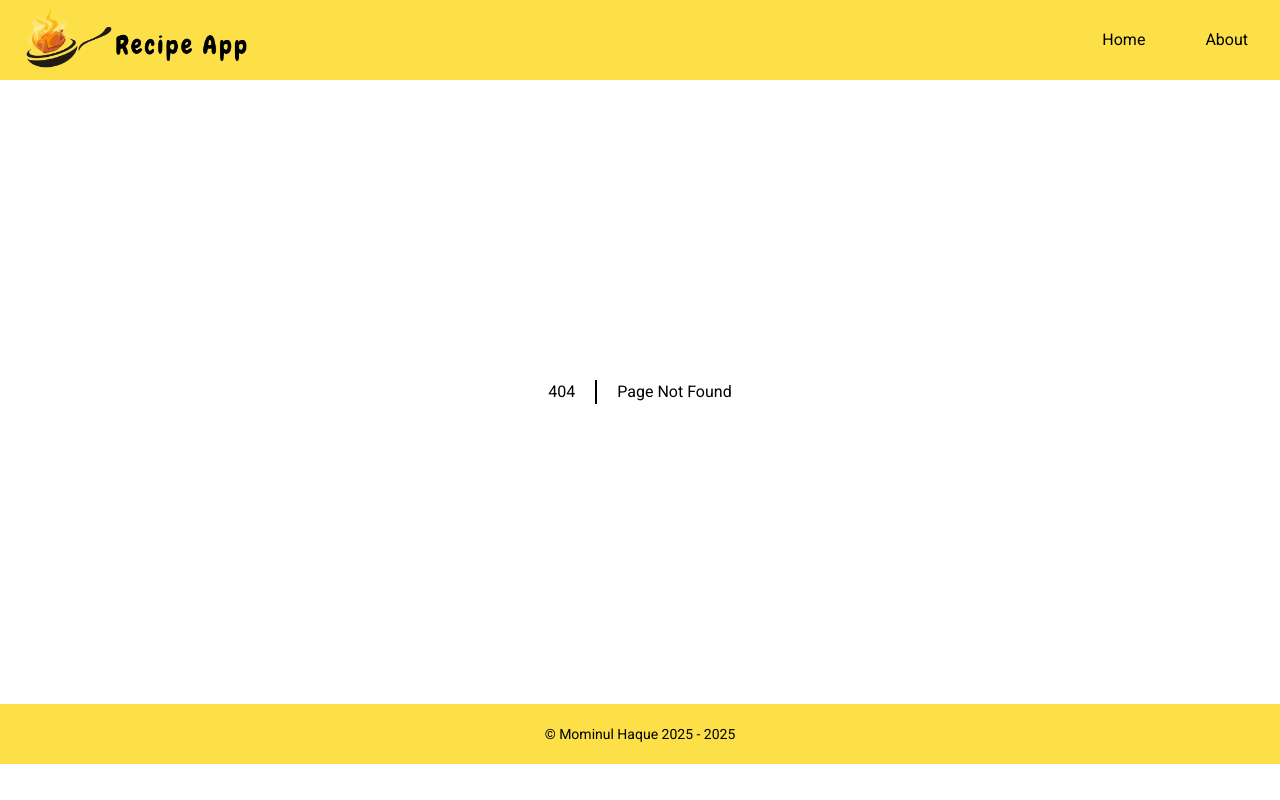
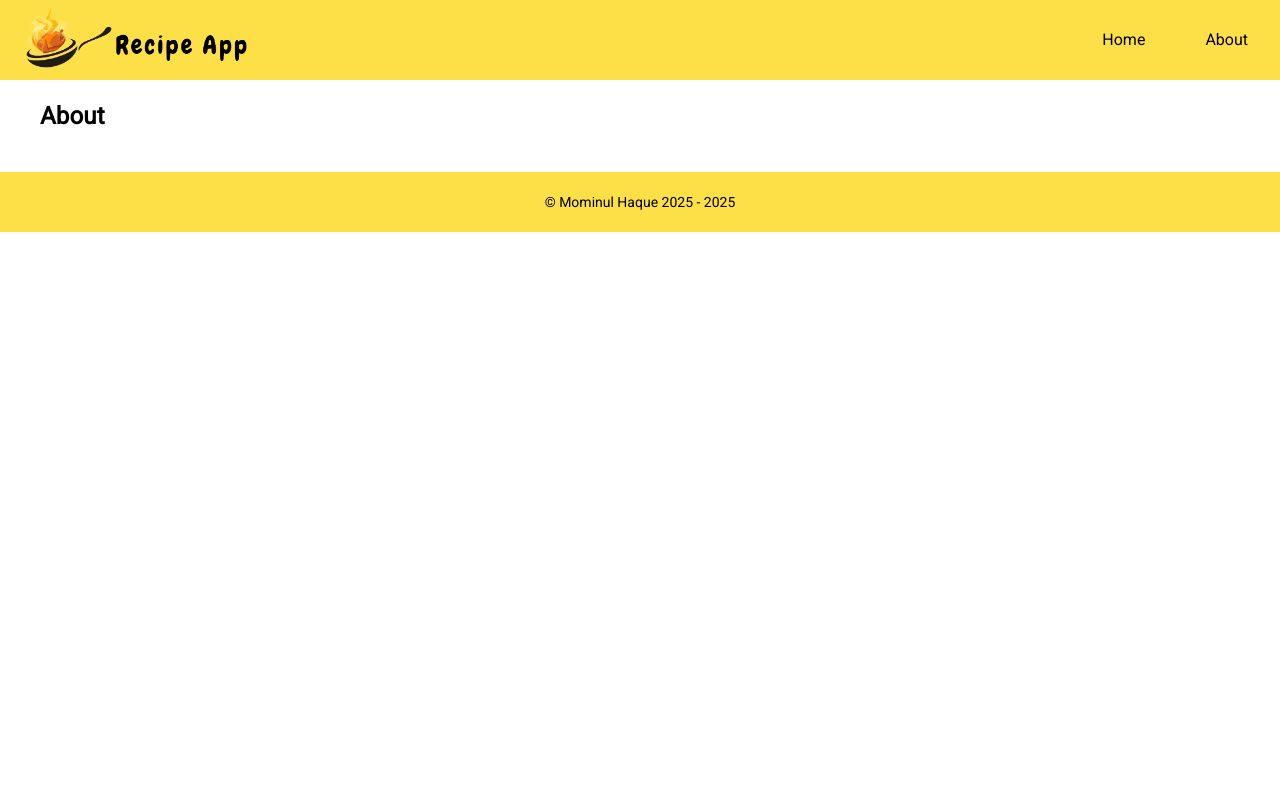
Before and after one commit to mh-sagar74/Recipe-App, a Next.js app: page /about in a window 1280 px wide. Before the commit this address had no page. Built offline with nearby package versions, Linux system fonts and the light colour scheme.

Commit message:
creating about page

```diff
--- /dev/null
+++ b/app/about/page.js
@@ -0,0 +1,11 @@
+import { Box, Typography } from "@mui/material";
+
+export default function page() {
+  return (
+    <Box>
+      <Typography>
+        <span className="text-2xl font-semibold">About</span>
+      </Typography>
+    </Box>
+  );
+}
```
